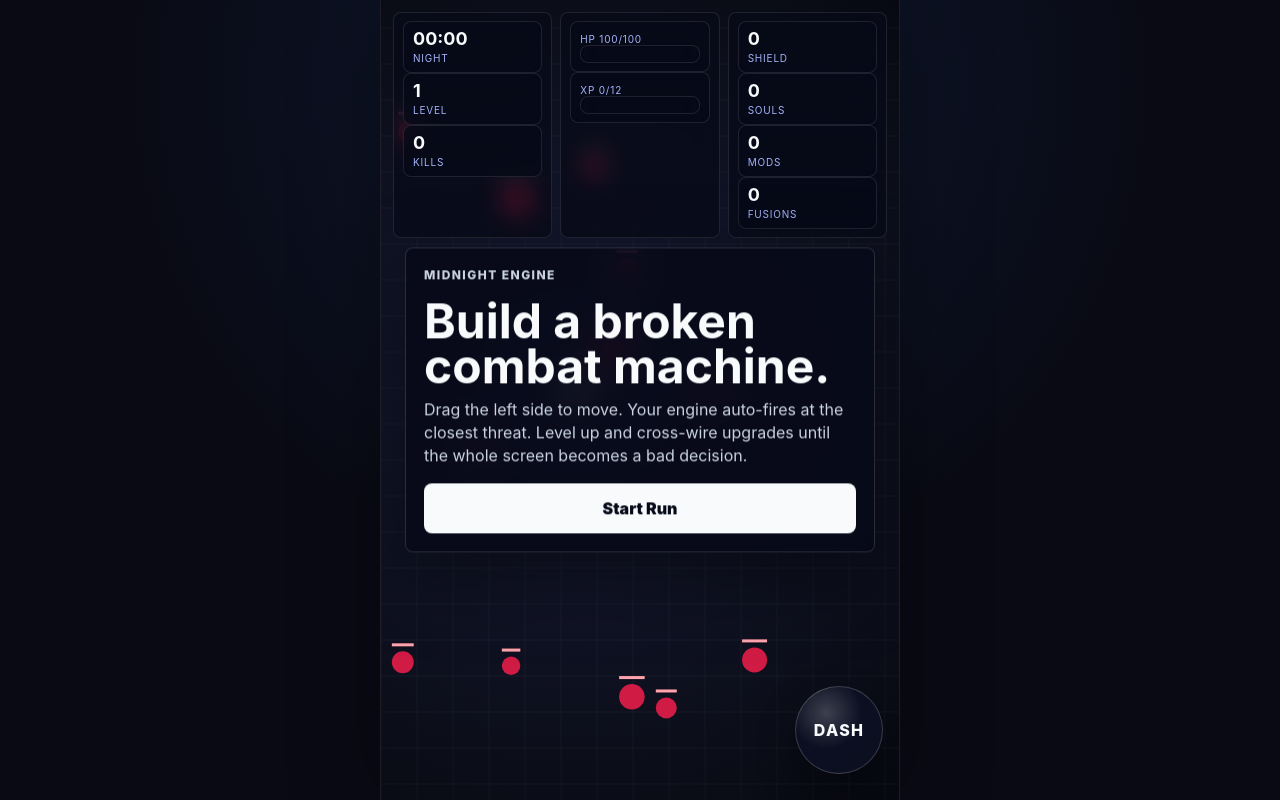
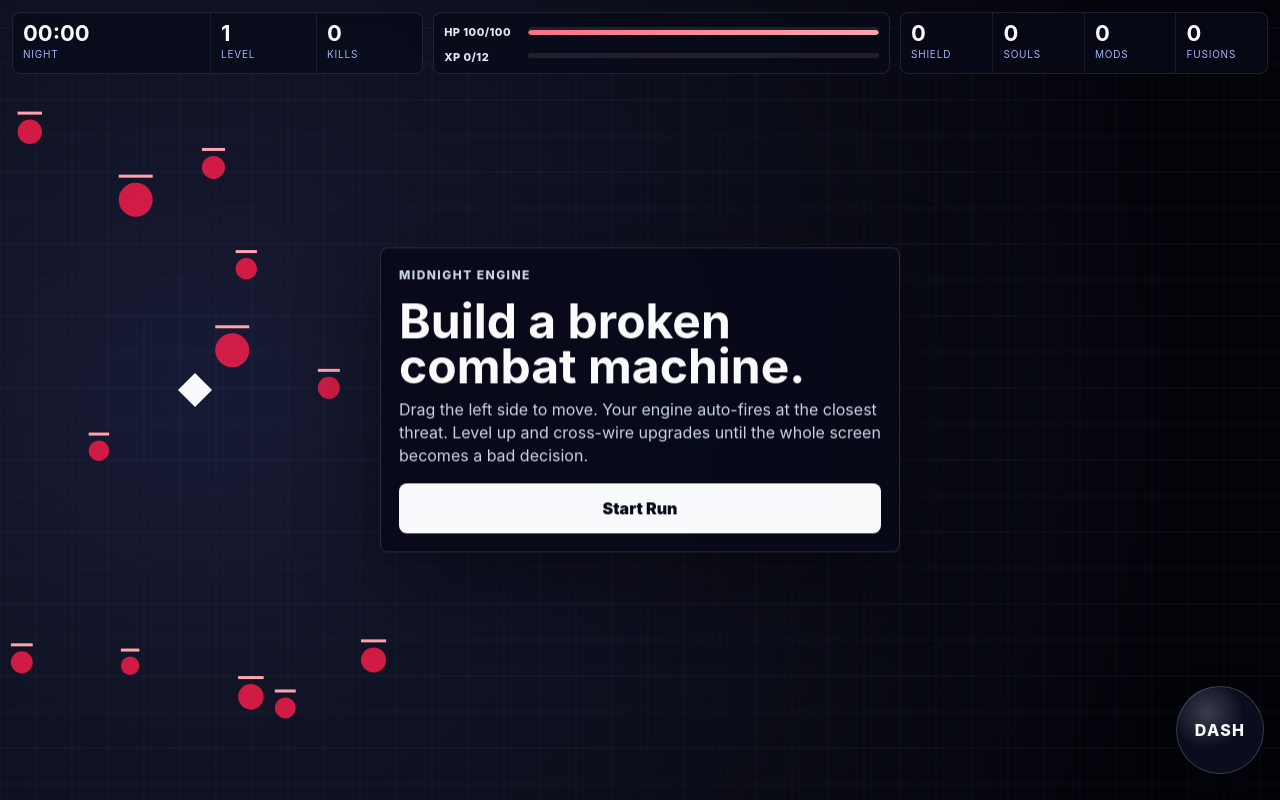
Before and after one commit to mateocabanal/midnight-engine, a React (Vite) app: page / in a window 1280 px wide. Built offline with nearby package versions, Linux system fonts and the light colour scheme.

Commit message:
Make game layout fullscreen and landscape-friendly

```diff
--- a/src/styles.css
+++ b/src/styles.css
@@ -37,8 +37,6 @@ button {
 .app-shell {
   width: 100%;
   height: 100%;
-  display: grid;
-  place-items: center;
   background:
     radial-gradient(circle at 50% 10%, rgba(59, 130, 246, 0.14), transparent 32rem),
     #090a14;
@@ -46,9 +44,8 @@ button {
 
 .game-stage {
   position: relative;
-  width: min(100vw, 520px);
+  width: 100vw;
   height: 100dvh;
-  max-height: 920px;
   overflow: hidden;
   background: #090a14;
   isolation: isolate;
@@ -65,21 +62,38 @@ button {
 .hud {
   position: absolute;
   top: max(12px, env(safe-area-inset-top));
-  left: 12px;
-  right: 12px;
-  display: grid;
-  grid-template-columns: repeat(3, 1fr);
-  gap: 8px;
+  left: max(12px, env(safe-area-inset-left));
+  right: max(12px, env(safe-area-inset-right));
+  display: flex;
+  align-items: stretch;
+  gap: 10px;
   pointer-events: none;
 }
 
-.hud div {
+.hud-primary,
+.hud-meters,
+.hud-secondary {
   min-width: 0;
-  padding: 8px 9px;
   border: 1px solid rgba(255, 255, 255, 0.1);
   border-radius: 8px;
   background: rgba(7, 10, 24, 0.72);
   backdrop-filter: blur(12px);
+}
+
+.hud-primary {
+  display: grid;
+  grid-template-columns: minmax(86px, 1.3fr) repeat(2, minmax(48px, 0.7fr));
+  flex: 1 1 280px;
+}
+
+.hud-cell {
+  min-width: 0;
+  padding: 9px 10px;
+  border-left: 1px solid rgba(255, 255, 255, 0.08);
+}
+
+.hud-cell:first-child {
+  border-left: 0;
 }
 
 .hud strong,
@@ -91,7 +105,7 @@ button {
 }
 
 .hud strong {
-  font-size: 18px;
+  font-size: clamp(16px, 2.4vw, 22px);
   line-height: 1.05;
 }
 
@@ -103,14 +117,27 @@ button {
   letter-spacing: 0.08em;
 }
 
-.bars {
-  position: absolute;
-  top: calc(max(12px, env(safe-area-inset-top)) + 62px);
-  left: 12px;
-  right: 12px;
+.hud-meters {
+  flex: 1.5 1 260px;
   display: grid;
-  gap: 6px;
-  pointer-events: none;
+  gap: 8px;
+  padding: 9px 10px;
+}
+
+.meter-row {
+  display: grid;
+  grid-template-columns: minmax(76px, max-content) minmax(90px, 1fr);
+  align-items: center;
+  gap: 8px;
+}
+
+.meter-row > span {
+  color: #e2e8f0;
+  font-size: 11px;
+  font-weight: 800;
+  letter-spacing: 0.04em;
+  text-transform: uppercase;
+  white-space: nowrap;
 }
 
 .bar {
@@ -134,6 +161,22 @@ button {
 
 .bar.xp span {
   background: linear-gradient(90deg, #818cf8, #c084fc);
+}
+
+.hud-secondary {
+  display: grid;
+  grid-template-columns: repeat(4, minmax(42px, 1fr));
+  flex: 0.9 1 250px;
+}
+
+.hud-secondary div {
+  min-width: 0;
+  padding: 9px 10px;
+  border-left: 1px solid rgba(255, 255, 255, 0.08);
+}
+
+.hud-secondary div:first-child {
+  border-left: 0;
 }
 
 .dash-button {
@@ -258,14 +301,66 @@ button {
 }
 
 @media (min-width: 700px) {
-  .game-stage {
-    height: min(100vh, 920px);
-    border-inline: 1px solid rgba(255, 255, 255, 0.08);
-    box-shadow: 0 0 80px rgba(0, 0, 0, 0.34);
+  .modal {
+    left: 50%;
+    right: auto;
+    width: min(520px, calc(100vw - 48px));
+    transform: translate(-50%, -50%);
+  }
+}
+
+@media (max-width: 760px) {
+  .hud {
+    flex-wrap: wrap;
+    gap: 8px;
   }
 
-  .modal {
-    left: 24px;
-    right: 24px;
+  .hud-primary,
+  .hud-meters,
+  .hud-secondary {
+    flex-basis: 100%;
+  }
+
+  .hud-secondary {
+    order: 3;
   }
 }
+
+@media (orientation: landscape) and (max-height: 520px) {
+  .hud {
+    left: max(10px, env(safe-area-inset-left));
+    right: max(10px, env(safe-area-inset-right));
+    gap: 8px;
+  }
+
+  .hud-primary {
+    flex: 0.95 1 240px;
+  }
+
+  .hud-meters {
+    flex: 1.15 1 240px;
+  }
+
+  .hud-secondary {
+    flex: 0.8 1 220px;
+  }
+
+  .hud-cell,
+  .hud-meters,
+  .hud-secondary div {
+    padding: 7px 8px;
+  }
+
+  .hud span,
+  .hud-secondary span,
+  .meter-row > span {
+    font-size: 9px;
+  }
+
+  .dash-button {
+    width: 76px;
+    height: 76px;
+    right: max(20px, env(safe-area-inset-right));
+    bottom: max(18px, env(safe-area-inset-bottom));
+  }
+}
```
